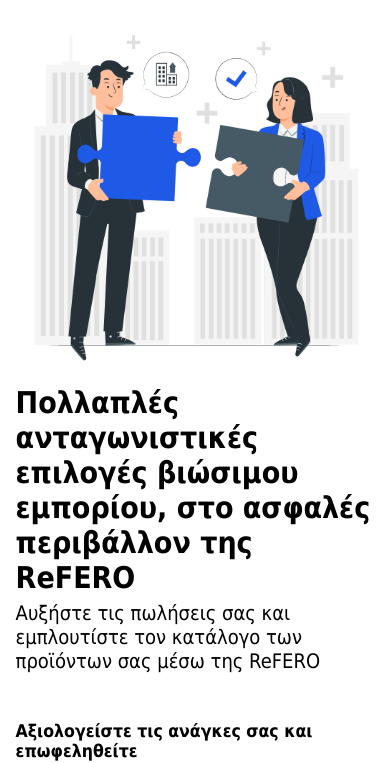
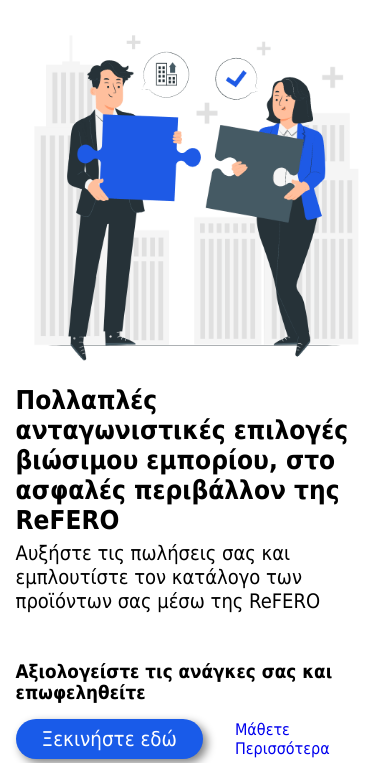
Before and after one commit to referomp/referomp.github.io, a plain HTML site: page index.html in a window 390 px wide. Shown: the part 82-845 px from the top of the page. Drawn offline with Linux system fonts and the light colour scheme.

Commit message:
cta button title change and mobile version headline h1 text size change

```diff
--- a/styles.css
+++ b/styles.css
@@ -252,14 +252,14 @@ main {
 }
 
 .cta-button {
-    padding: 8px 16px;
+    padding: 8px 26px;
     max-width: fit-content;
     text-wrap: nowrap;
     border-radius: 64px;
     color: var(--color-text-white);
     box-shadow: 4px 4px 10px gray;
     font-size: 1.275rem;
-    font-weight: 600;
+    font-weight: 500;
     text-align: center;
     background-color: var(--color-themed);
 }
@@ -623,7 +623,9 @@ footer .trademark {
     }
     .headline{
         max-width: 100%;
-        font-size: 15px;
+    }
+    .headline h1{
+        font-size: 26px;
     }
     .landing-page img {
         max-width: 100%;
```
